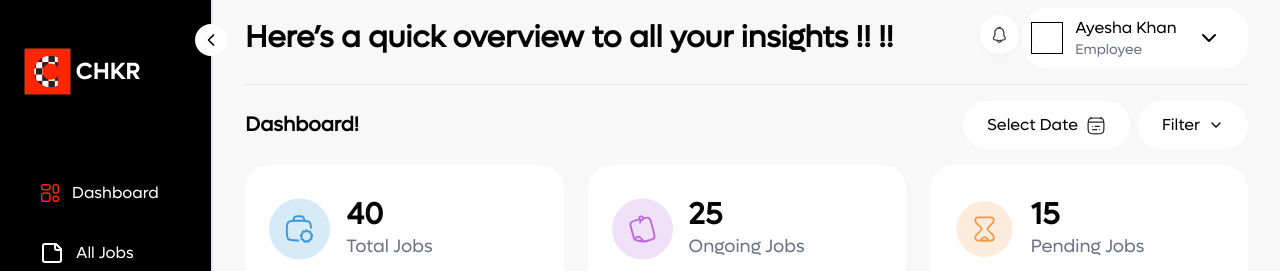
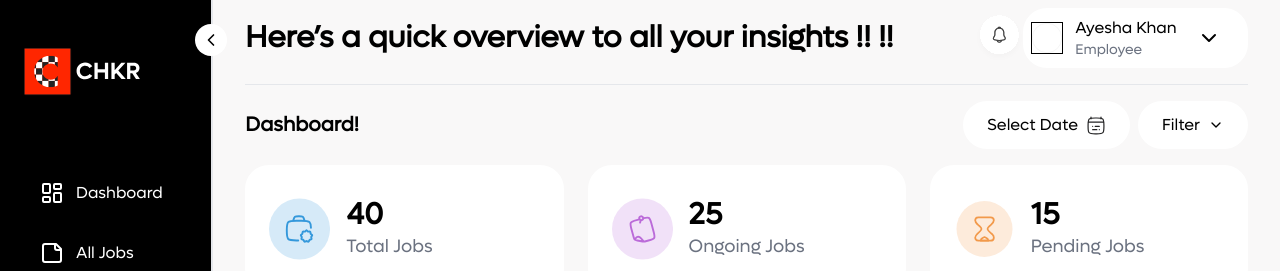
Before and after one commit to abrauf18/chkr, a Next.js app: page /company-admin/dashboard in a window 1280 px wide. Shown: the top 271 px of the page. Built offline with nearby package versions, Linux system fonts and the light colour scheme.

Commit message:
fix: styling issue on mobile nav and sideanav

```diff
--- a/assets/icons/dashboard-square.tsx
+++ /dev/null
@@ -1,14 +0,0 @@
-import React from 'react'
-
-const DashboardSquare: React.FC<React.SVGProps<SVGSVGElement>> = (props) => {
-  return (
-    <svg width="20" height="21" viewBox="0 0 20 21" fill="none" xmlns="http://www.w3.org/2000/svg">
-      <path d="M13.333 4.19336C13.333 3.41679 13.333 3.02851 13.4598 2.72222C13.629 2.31384 13.9535 1.98938 14.3618 1.82023C14.6682 1.69336 15.0564 1.69336 15.833 1.69336C16.6096 1.69336 16.9978 1.69336 17.3042 1.82023C17.7125 1.98938 18.037 2.31384 18.2062 2.72222C18.333 3.02851 18.333 3.41679 18.333 4.19336V7.52669C18.333 8.30326 18.333 8.69153 18.2062 8.99786C18.037 9.40619 17.7125 9.73069 17.3042 9.89986C16.9978 10.0267 16.6096 10.0267 15.833 10.0267C15.0564 10.0267 14.6682 10.0267 14.3618 9.89986C13.9535 9.73069 13.629 9.40619 13.4598 8.99786C13.333 8.69153 13.333 8.30326 13.333 7.52669V4.19336Z" stroke="#FF2600" stroke-width="1.5" />
-      <path d="M13.333 15.8604C13.333 15.0838 13.333 14.6955 13.4598 14.3892C13.629 13.9809 13.9535 13.6564 14.3618 13.4872C14.6682 13.3604 15.0564 13.3604 15.833 13.3604C16.6096 13.3604 16.9978 13.3604 17.3042 13.4872C17.7125 13.6564 18.037 13.9809 18.2062 14.3892C18.333 14.6955 18.333 15.0838 18.333 15.8604C18.333 16.6369 18.333 17.0252 18.2062 17.3315C18.037 17.7399 17.7125 18.0644 17.3042 18.2335C16.9978 18.3604 16.6096 18.3604 15.833 18.3604C15.0564 18.3604 14.6682 18.3604 14.3618 18.2335C13.9535 18.0644 13.629 17.7399 13.4598 17.3315C13.333 17.0252 13.333 16.6369 13.333 15.8604Z" stroke="#FF2600" stroke-width="1.5" />
-      <path d="M1.66699 13.3602C1.66699 11.7889 1.66699 11.0032 2.15515 10.515C2.6433 10.0269 3.42898 10.0269 5.00033 10.0269H6.66699C8.23834 10.0269 9.02399 10.0269 9.51216 10.515C10.0003 11.0032 10.0003 11.7889 10.0003 13.3602V15.0269C10.0003 16.5982 10.0003 17.3839 9.51216 17.872C9.02399 18.3602 8.23834 18.3602 6.66699 18.3602H5.00033C3.42898 18.3602 2.6433 18.3602 2.15515 17.872C1.66699 17.3839 1.66699 16.5982 1.66699 15.0269V13.3602Z" stroke="#FF2600" stroke-width="1.5" />
-      <path d="M1.66699 4.19336C1.66699 3.41679 1.66699 3.02851 1.79386 2.72222C1.96302 2.31384 2.28748 1.98938 2.69585 1.82023C3.00214 1.69336 3.39043 1.69336 4.16699 1.69336H7.50033C8.27689 1.69336 8.66516 1.69336 8.97149 1.82023C9.37983 1.98938 9.70433 2.31384 9.87349 2.72222C10.0003 3.02851 10.0003 3.41679 10.0003 4.19336C10.0003 4.96993 10.0003 5.35821 9.87349 5.6645C9.70433 6.07288 9.37983 6.39733 8.97149 6.56649C8.66516 6.69336 8.27689 6.69336 7.50033 6.69336H4.16699C3.39043 6.69336 3.00214 6.69336 2.69585 6.56649C2.28748 6.39733 1.96302 6.07288 1.79386 5.6645C1.66699 5.35821 1.66699 4.96993 1.66699 4.19336Z" stroke="#FF2600" stroke-width="1.5" />
-    </svg>
-  )
-}
-
-export default DashboardSquare
--- a/components/shared/mobile-nav.tsx
+++ b/components/shared/mobile-nav.tsx
@@ -1,11 +1,16 @@
 "use client";
 import React, { useState } from "react";
-import ChkrLogo from "@/assets/icons/chkr-logo";
-import { Menu, Users, StickyNote, Settings, CircleHelp, Bell } from "lucide-react";
-import DashboardSquare from "@/assets/icons/dashboard-square";
-import Link from "next/link";
+import {
+  AlignLeft,
+  Users,
+  StickyNote,
+  Settings,
+  CircleHelp,
+  Bell,
+  LayoutDashboard,
+} from "lucide-react";
 import Image from "next/image";
-import LogoFooter from "@/assets/icons/footer-logo";
+import SidebarLogo from "@/assets/icons/sidebar-logo";
 
 const MobileNav = () => {
   const [sidebarOpen, setSidebarOpen] = useState(false);
@@ -17,7 +22,7 @@ const MobileNav = () => {
   };
 
   return (
-    <div className='md:hidden'>
+    <div className="md:hidden">
       <nav className="w-full mt-6 ">
         <div className="flex items-center justify-between py-4 ">
           <div className="flex mx-4 w-full justify-between">
@@ -29,27 +34,36 @@ const MobileNav = () => {
                 aria-controls="navbar-cta"
                 aria-expanded="false"
               >
-                <Menu />
+                <AlignLeft />
               </button>
             </div>
-            <div className='flex gap-2 justify-center items-center'>
-              <div className="bg-white flex justify-center items-center rounded-full h-12 w-12"><Bell /></div>
-              <div className='flex justify-center items-center bg-white rounded-full h-12 w-12'>
-                <Image src='/images/user.jpeg' width={6} height={6} alt='user' className='w-8 h-8 border rounded-full' />
+            <div className="flex gap-2 justify-center items-center">
+              <div className="bg-white flex justify-center items-center rounded-full h-12 w-12">
+                <Bell />
+              </div>
+              <div className="flex justify-center items-center bg-white rounded-full h-12 w-12">
+                <Image
+                  src="/images/user.jpeg"
+                  width={6}
+                  height={6}
+                  alt="user"
+                  className="w-8 h-8 border rounded-full"
+                />
               </div>
             </div>
           </div>
           <div
-            className={`z-10 absolute top-24 items-center w-full ${sidebarOpen ? "block" : "hidden"
-              }`}
+            className={`z-10 absolute top-24 w-full ${
+              sidebarOpen ? "block" : "hidden"
+            }`}
             id="navbar-cta"
           >
-            <ul className="flex flex-col justify-start font-medium p-4 border-t-0 items-center rounded-lg bg-black">
+            <ul className="flex flex-col items-baseline font-medium p-4 border-t-0 rounded-lg bg-black">
               <li className="mt-6">
-                <LogoFooter />
+                <SidebarLogo />
               </li>
               <li className="flex items-center justify-center mt-12">
-                <DashboardSquare />
+                <LayoutDashboard color="white" />
                 <a
                   href="#home"
                   className="block py-2 px-3 md:p-0 text-white rounded hover:text-primary"
@@ -84,15 +98,15 @@ const MobileNav = () => {
                   Settings
                 </a>
               </li>
-              <div className="flex items-center mt-6 justify-center w-12 h-12 p-2 bg-primary rounded-full hover:animate-bounce cursor-pointer">
-                <CircleHelp />
+              <div className="flex items-center justify-center w-12 h-12 p-2 bg-primary rounded-full hover:animate-bounce cursor-pointer mt-10">
+                <CircleHelp color="white" />
               </div>
             </ul>
           </div>
         </div>
       </nav>
     </div>
-  )
-}
+  );
+};
 
-export default MobileNav
+export default MobileNav;
--- a/components/shared/sidebar.tsx
+++ b/components/shared/sidebar.tsx
@@ -1,6 +1,11 @@
 import React from "react";
-import { Users, StickyNote, Settings, CircleHelp } from "lucide-react";
-import DashboardSquare from "@/assets/icons/dashboard-square";
+import {
+  Users,
+  StickyNote,
+  Settings,
+  CircleHelp,
+  LayoutDashboard,
+} from "lucide-react";
 import SidebarLogo from "@/assets/icons/sidebar-logo";
 import LogoFooter from "@/assets/icons/footer-logo";
 import Link from "next/link";
@@ -10,7 +15,7 @@ const SideBar = ({ open }: { open: boolean }) => {
   const list = [
     {
       title: "Dashboard",
-      icon: <DashboardSquare />,
+      icon: <LayoutDashboard />,
       path: "/dashboard",
     },
     {
@@ -32,7 +37,13 @@ const SideBar = ({ open }: { open: boolean }) => {
 
   return (
     <>
-      <div className="w-full flex gap-x-4 justify-start py-6">
+      <div
+        className={clsx(
+          open
+            ? "w-full flex gap-x-4 justify-start py-6"
+            : "w-full flex gap-x-4 justify-center py-6"
+        )}
+      >
         <Link href="#">
           <div className="text-2xl font-bold hover:text-sky-400">
             <div className="logo logo-triangle relative w-10 h-10 inline-block mt-6">
```
